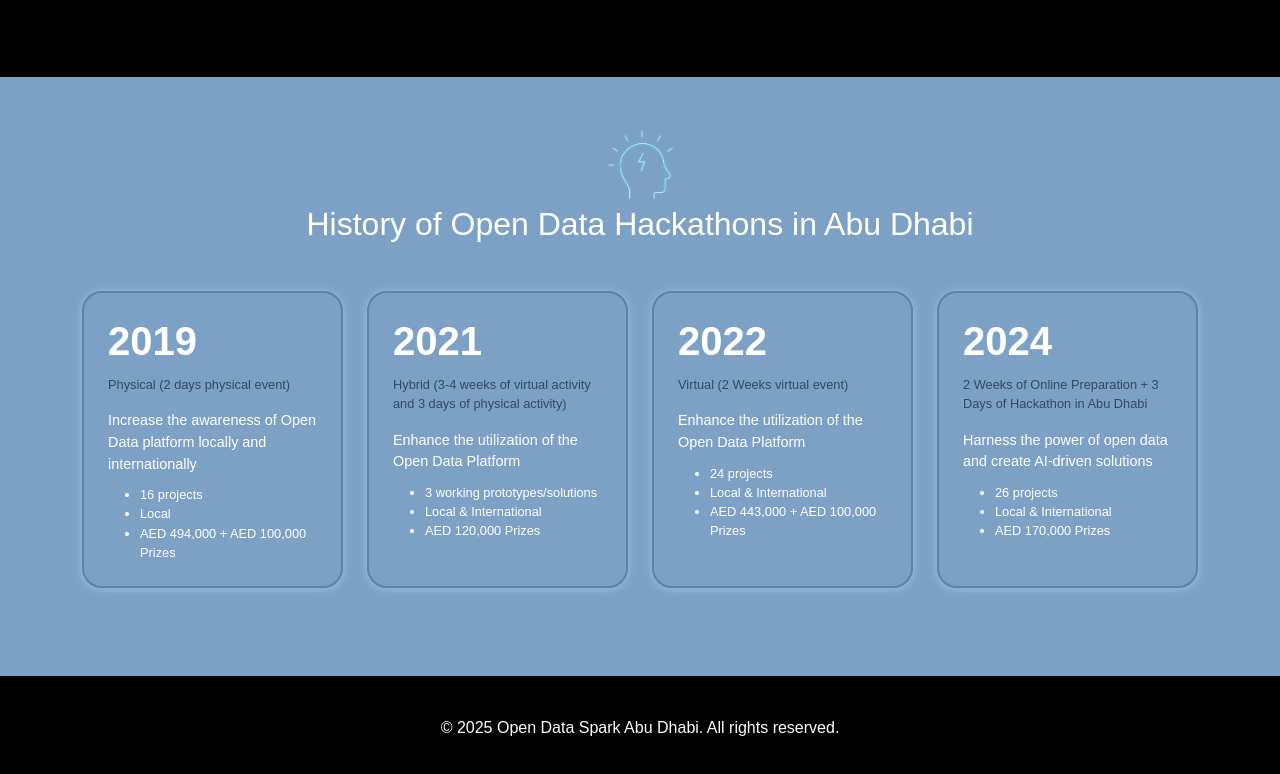
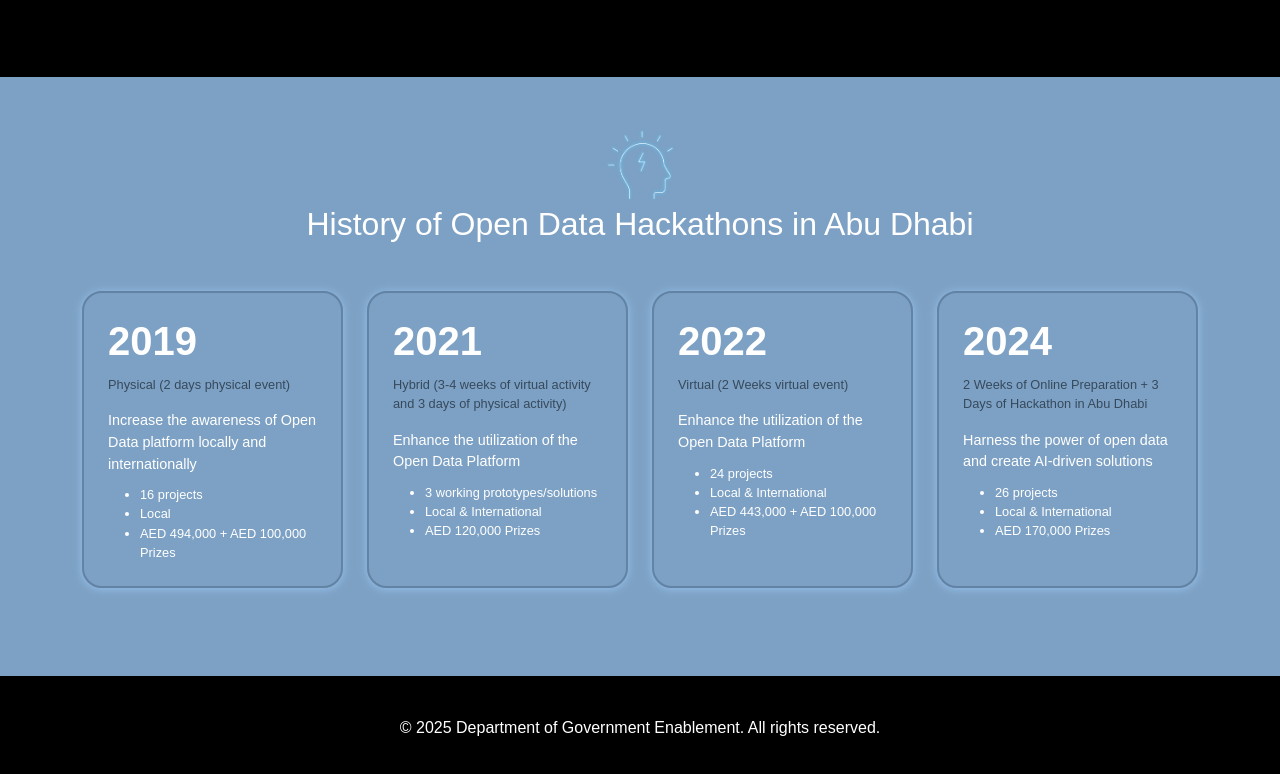
Before and after one commit to DGEOpendata/hackathons, a plain HTML site: page index.html in a window 1280 px wide. Shown: the part 5094-5868 px from the top of the page. Drawn offline with nearby package versions, Linux system fonts and the light colour scheme.

Commit message:
Fixed copyright

```diff
--- a/index.html
+++ b/index.html
@@ -551,7 +551,7 @@
       </div>
     <footer>
       <div class="container text-center">
-        <p class="mb-0">&copy; <script>document.write(new Date().getFullYear())</script> Open Data Spark Abu Dhabi. All rights reserved.</p>
+        <p class="mb-0">&copy; <script>document.write(new Date().getFullYear())</script> Department of Government Enablement. All rights reserved.</p>
       </div>
     </footer>
     <!-- Bootstrap JS -->
```
